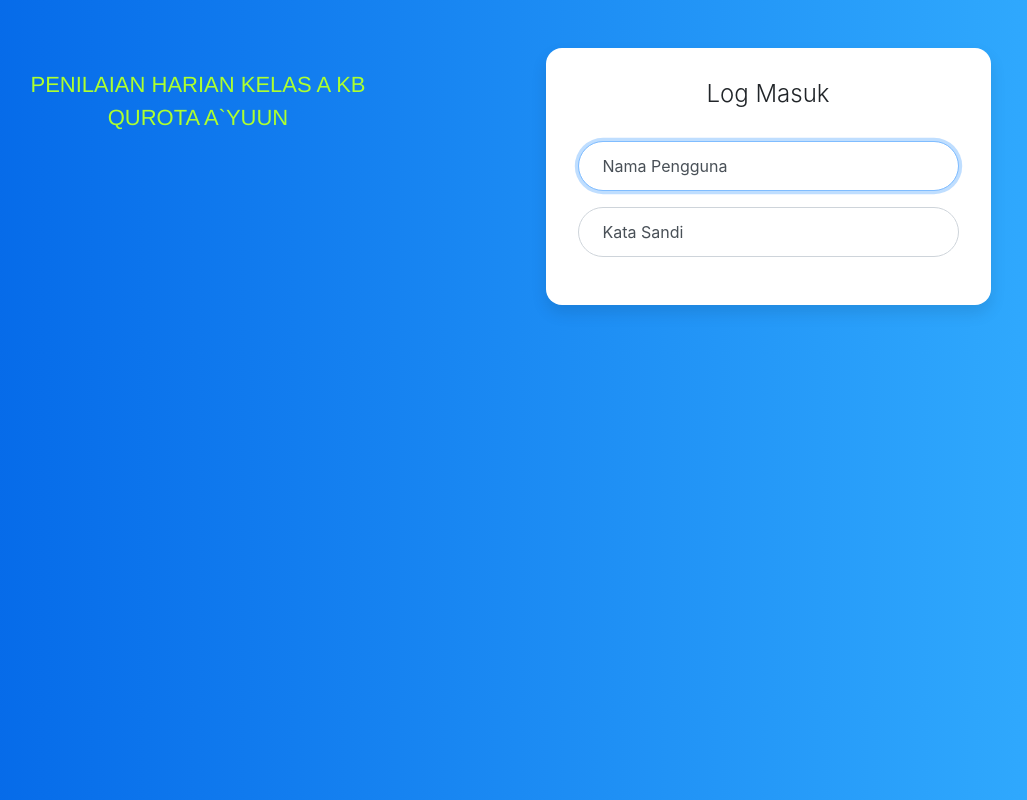
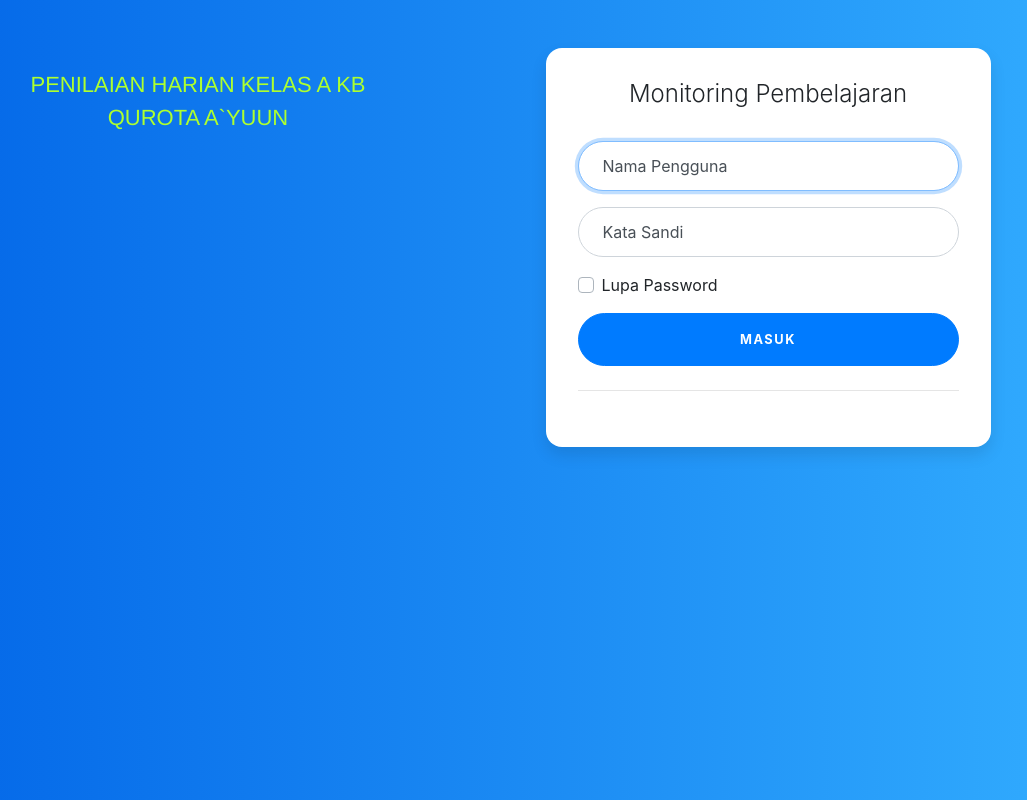
Before and after one commit to alvianaselva/qurota01, a plain HTML site: page www/index.html in a window 1280 px wide. Shown: the whole page, without its empty margins (157-1184 px from the left). Drawn offline with Linux system fonts and the light colour scheme.

Commit message:
first commit

```diff
--- a/www/index.html
+++ b/www/index.html
@@ -54,7 +54,7 @@
                 <div class="col-sm-9 col-md-7 col-lg-5 mx-auto">
                 <div class="card card-signin my-5">
                     <div class="card-body">
-                    <h5 class="card-title text-center">Log Masuk</h5>
+                    <h5 class="card-title text-center">Monitoring Pembelajaran</h5>
                     <form class="form-signin">
                         <div class="form-label-group">
                         <input type="text" id="inputEmail" class="form-control" placeholder="Nama Pengguna" required autofocus>
@@ -65,13 +65,14 @@
                         <input type="password" id="inputPassword" class="form-control" placeholder="Kata Sandi" required>
                         <label for="inputPassword">Kata Sandi</label>
                         </div>
+                        <div class="custom-control custom-checkbox mb-3">
+                            <input type="checkbox" class="custom-control-input" id="customCheck1">
+                            <label class="custom-control-label" for="customCheck1">Lupa Password</label>
+                        </div>
+                        <button class="btn btn-lg btn-primary btn-block text-uppercase" type="submit">Masuk</button>
+                        <hr class="my-4">
                         <!--
-                        <div class="custom-control custom-checkbox mb-3">
-                        <input type="checkbox" class="custom-control-input" id="customCheck1">
-                        <label class="custom-control-label" for="customCheck1">Remember password</label>
-                        </div>
-                        <button class="btn btn-lg btn-primary btn-block text-uppercase" type="submit">Sign in</button>
-                        <hr class="my-4">
+
                         <button class="btn btn-lg btn-google btn-block text-uppercase" type="submit"><i class="fab fa-google mr-2"></i> Sign in with Google</button>
                         <button class="btn btn-lg btn-facebook btn-block text-uppercase" type="submit"><i class="fab fa-facebook-f mr-2"></i> Sign in with Facebook</button> -->
                     </form>
```
